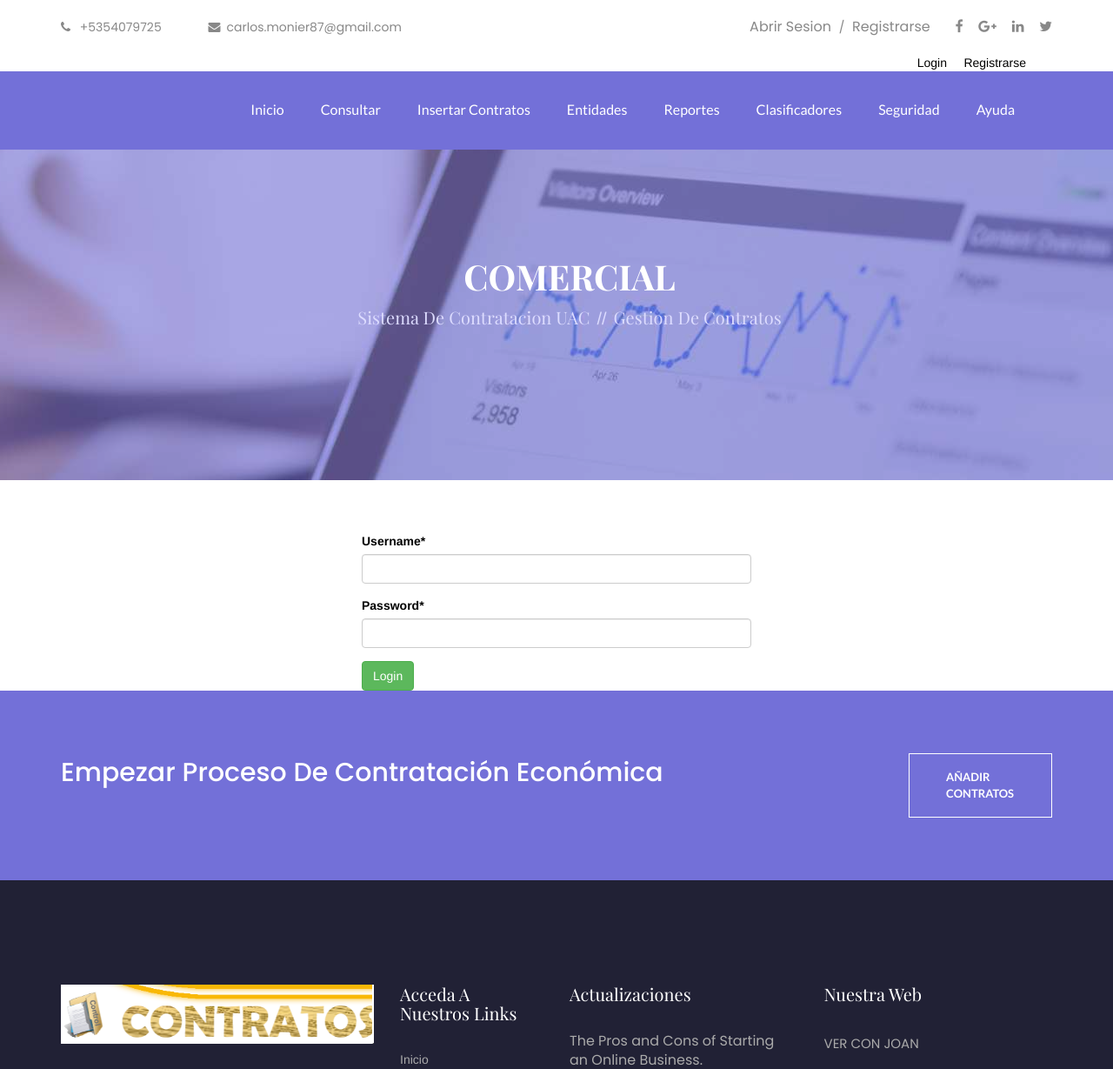
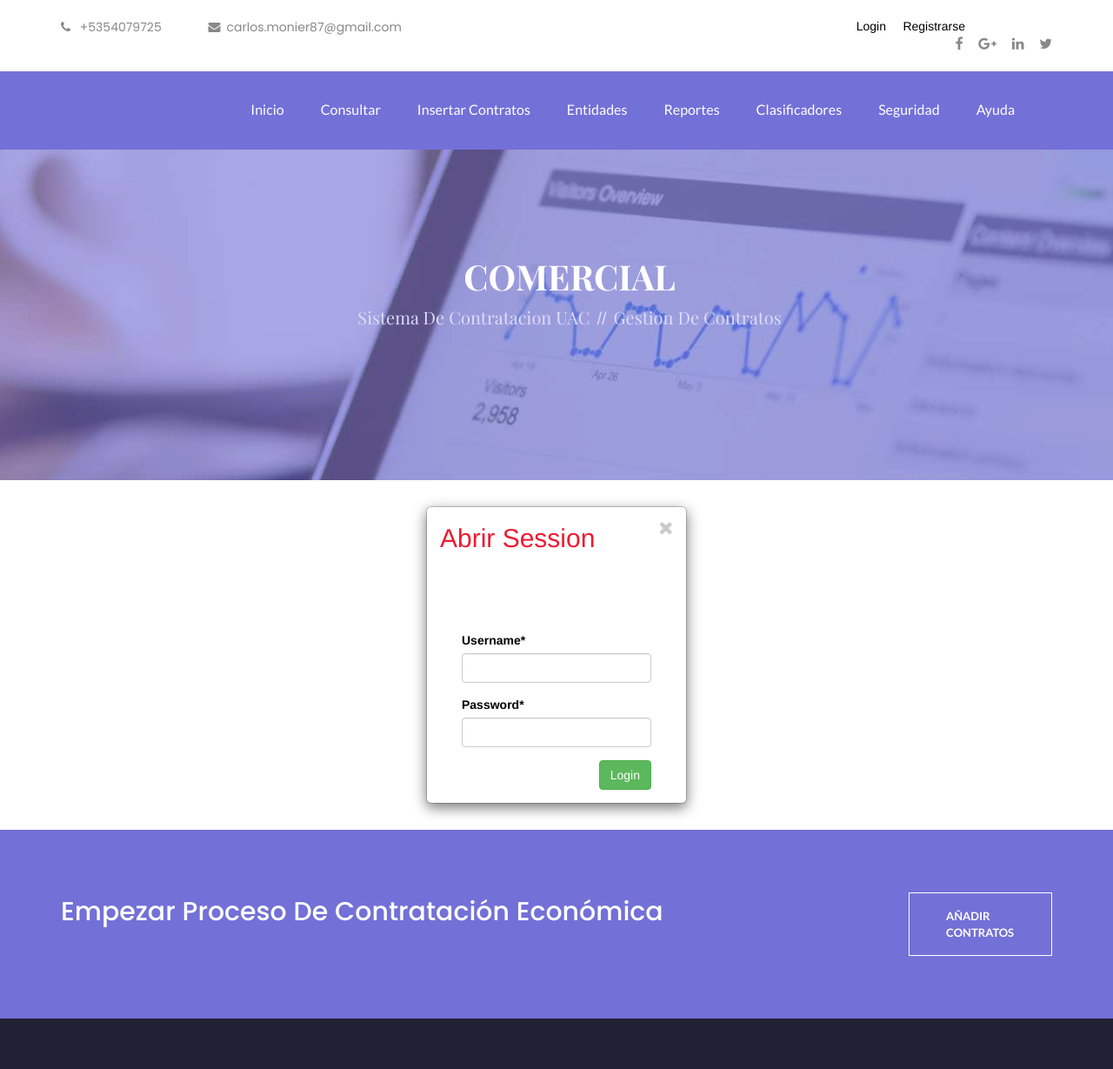
Before and after one commit to monier87/Project_Contrat, a Django app: page /autenticacion/logear in a window 1280 px wide. Shown: the top 1229 px of the page at 87% size. Run offline with Django 4.2, Linux system fonts and the light colour scheme; some libraries are stand-ins or nearby versions; some web fonts are replaced.

Commit message:
17-10-22

```diff
--- a/autenticacion/Templates/login/login.html
+++ b/autenticacion/Templates/login/login.html
@@ -6,10 +6,19 @@
 
 {% block content %}
 
-
-<form method="POST" action="" style="color: black;">
+    <div class="modal-dialog modal-sm" role="document">
+        <div class="modal-content">
+            <div class="modal-header" method="POST" action="" style="color: black;">
+                <button type="button" class="close" data-dismiss="modal" aria-label="Close">
+                    <span aria-hidden="true">
+                        <i class="fa fa-close"></i>
+                    </span>
+                </button>
+                <h4 class="modal-title" id="mySmallModalLabel">
+                    Abrir Session
+                </h4>
+                <form method="POST" action="" style="padding:25px">
                     {% csrf_token %}
-    <div style="width: 35%; margin: auto;">
 
                     {% if messages %}
 
@@ -25,9 +34,15 @@
                     </br></br></br>
 
                     {{form|crispy}}
-    <button type="submit" value="Submit" class="btn btn-success">Login</button>
+
+                    <button type="submit" value="Submit" class="btn btn-success pull-right">Login</button>
+                </form>
+
             </div>
-</form>
+        </div>
+    </div>
+
+
 
 
 {% endblock %}
--- a/proyectoWebapp/template/proyectoWebapp/base.html
+++ b/proyectoWebapp/template/proyectoWebapp/base.html
@@ -92,15 +92,32 @@
 						</li><!--/li-->
 					</ul><!--/ul-->
 				</div><!--/.header-left -->
+
+				<!--/.OJAJAJAJAJAJAJ ABRIR Y Cerrar SESSION-->
+
+
+		<div style="text-align: right; margin-right: 100px; color:black;">
+
+			{% if user.is_authenticated %}
+
+			Hola {{user.username}} &nbsp;&nbsp;<a href="{% url 'cerrar_session' %}" style="color:black;">Cerrar Sesion</a>
+
+			{% else %}
+
+			<a href="{% url 'logear' %}" style="color:black;">Login</a> &nbsp; &nbsp; <a href="{% url 'autenticacion' %}" style="color:black;">Registrarse</a>
+
+			{% endif %}
+
+			</div>
 				<div class="header-right pull-right">
 					<ul>
 						<li class="reg">
-							<a href="#" data-toggle="modal" data-target=".bs-example-modal-sm">
-								Abrir Sesion
+							<a href="#" style="color:black;" data-toggle="modal" data-target=".bs-example-modal-sm">
+
 							</a>
-								/
+
 							<a href="#" data-toggle="modal" data-target=".bs-example-modal-lg">
-								Registrarse
+
 							</a>
 
 							<!-- small modal -->
@@ -170,21 +187,6 @@
 
 		</section><!--/.header-->
 		<!--header end-->
-
-		<!--/.OJAJAJAJAJAJAJ ABRIR Y Cerrar SESSION-->
-		<div style="text-align: right; margin-right: 100px; color:black;">
-
-		{% if user.is_authenticated %}
-
-		Hola {{user.username}} &nbsp;&nbsp;<a href="{% url 'cerrar_session' %}" style="color:black;">Cerrar Sesion</a>
-
-		{% else %}
-
-		<a href="{% url 'logear' %}" style="color:black;">Login</a> &nbsp; &nbsp; <a href="{% url 'autenticacion' %}" style="color:black;">Registrarse</a>
-
-		{% endif %}
-
-		</div>
 
 
 		<!--menu start-->
```
Also changed, not shown: autenticacion/Templates/autenticacion/autenticacion.html (+18 -6 lines), db.sqlite3. Lines whose indentation alone changed are shown as unchanged.
